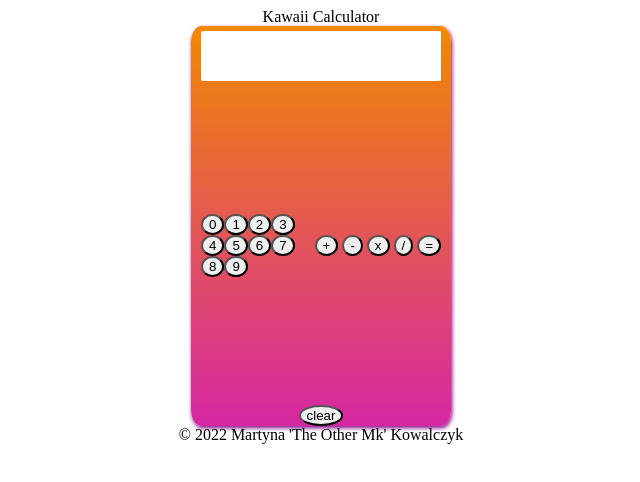
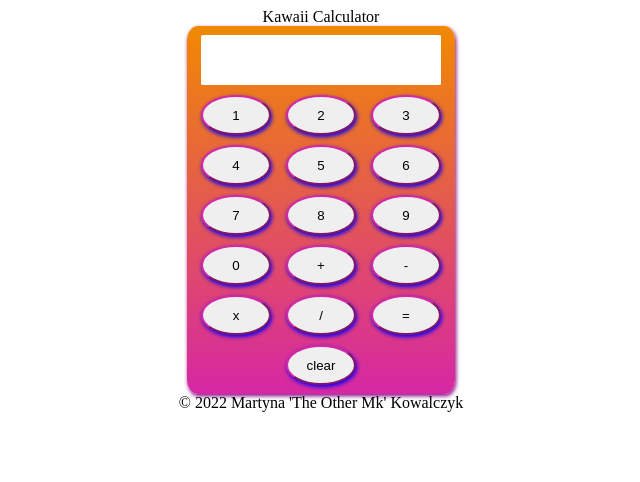
Before and after one commit to MaMikaDev/kawaii-calculator, a plain HTML site: page index.html in a window 1280 px wide. Shown: the whole page, without its empty margins (319-959 px from the left). Drawn offline with Linux system fonts and the light colour scheme.

Commit message:
calculator body readyish

```diff
--- a/index.html
+++ b/index.html
@@ -12,15 +12,14 @@
   <body>
     <div id="header">Kawaii Calculator</div>
 
-    <div id="main">
+    <main id="main">
       <div id="calculatorBody">
 
 
         <div id="display"></div>
 
-        <div id="innerArrangement">
-        <div id="buttonsNumbers">
-          <button id="0">0</button>
+      <div id="inner">
+
           <button id="1">1</button>
           <button id="2">2</button>
           <button id="3">3</button>
@@ -30,22 +29,25 @@
           <button id="7">7</button>
           <button id="8">8</button>
           <button id="9">9</button>
+          <button id="0">0</button>
 
-          </div>
-          <div id="buttonsActions">
+
           <button id="plus">+</button>
           <button id="minus">-</button>
           <button id="multiply">x</button>
           <button id="divide">/</button>
-
           <button id="enter">=</button>
-          </div>
-        </div>
 
           <button id="clear">clear</button>
+          </div>
+
+
+        </div>
+    </div>
+
         </div>
       </div>
-    </div>
+    </main>
 
     <div id="footer">&copy; 2022 Martyna 'The Other Mk' Kowalczyk</div>
   </body>
--- a/styles.css
+++ b/styles.css
@@ -10,13 +10,25 @@ body {
   align-items: center;
 }
 
+#header,
+#footer {
+  display: flex;
+  align-items: center;
+  justify-content: space-between;
+}
+
+main {
+  display: flex;
+  flex-direction: column;
+  flex: 1;
+}
 #calculatorBody {
   display: flex;
   flex-direction: column;
   justify-content: space-between;
   align-items: center;
   width: 260px;
-  /* border: solid #d627a4; */
+  padding: 4px;
   border-radius: 4%;
   height: 400px;
   flex: 1;
@@ -36,23 +48,19 @@ body {
   border-radius: 2%;
 }
 
-#innerArrangement {
+#inner {
+  flex: 1;
   display: flex;
   flex-wrap: wrap;
   justify-content: space-evenly;
   align-items: center;
-  width: 240px;
-}
-
-#buttonsNumbers {
-  flex: 1;
-  display: flex;
-  flex-wrap: wrap;
-
-  flex: 1;
-  max-width: 230px;
 }
 
 button {
   border-radius: 50%;
+  width: 70px;
+  height: 40px;
+  margin: 5px;
+  border-color: #d627a4;
+  box-shadow: 1px 2px 4px blue;
 }
```
